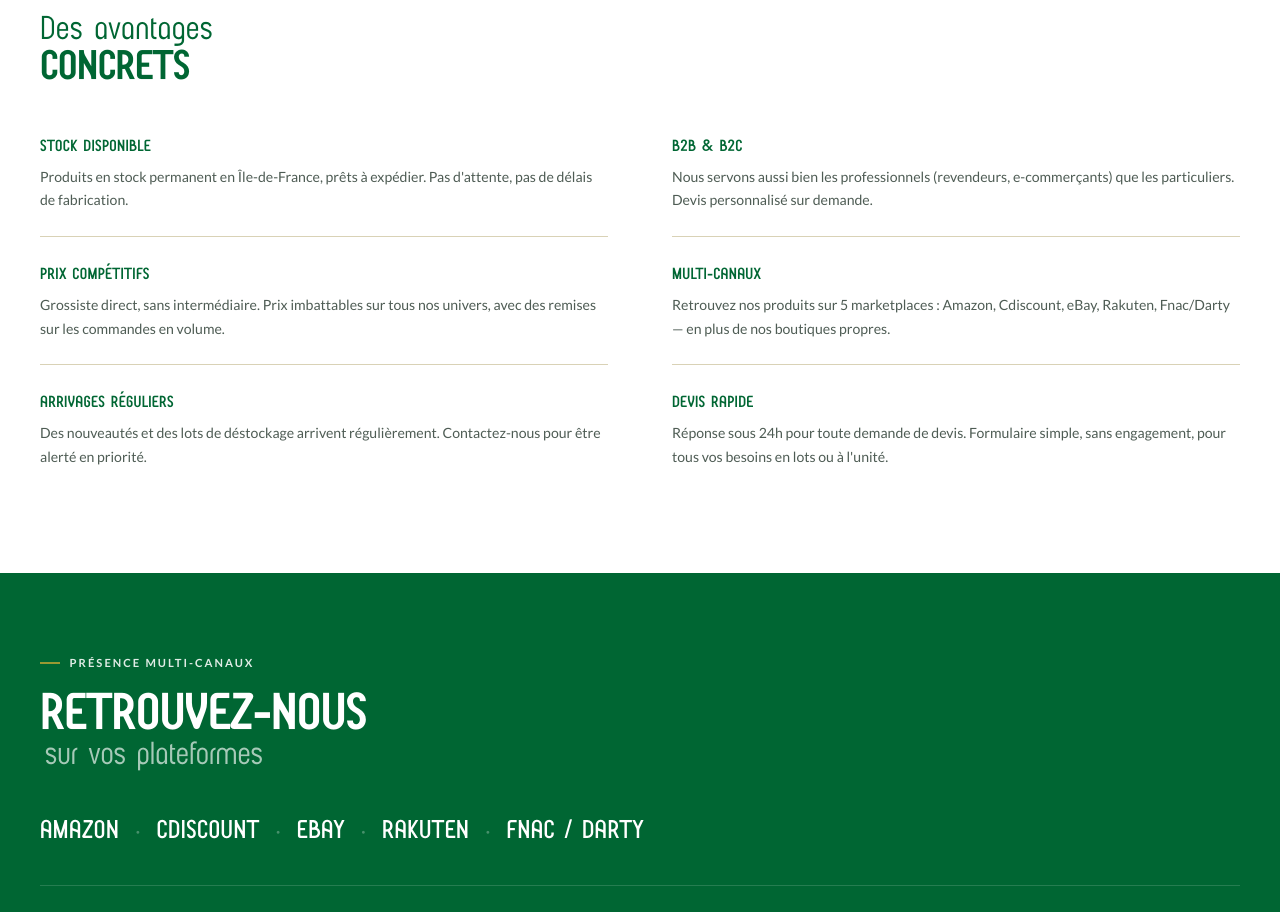
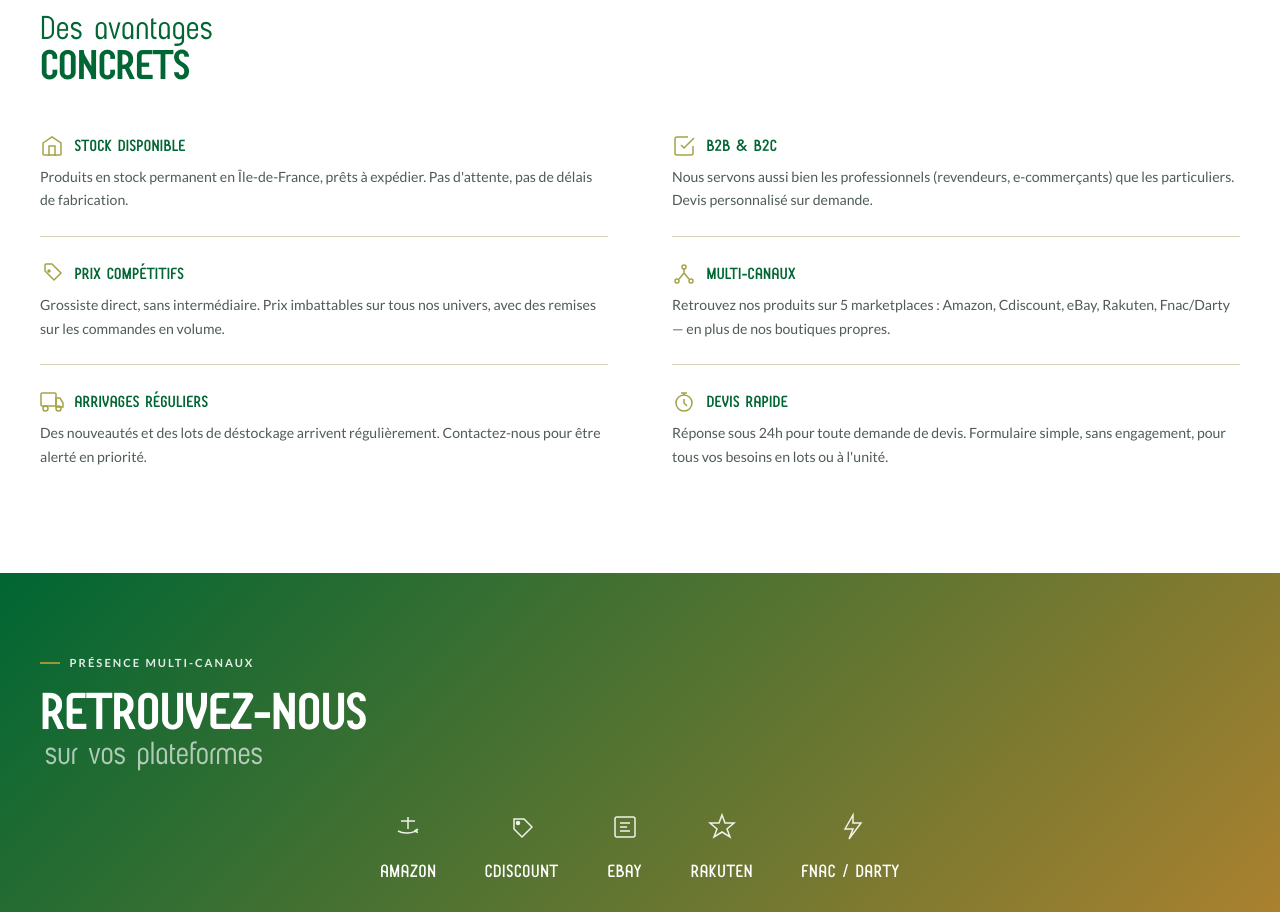
Before and after one commit to aymanalaouichh/DC-SKAT-site-vitrine, a plain HTML site: page index.html in a window 1280 px wide. Shown: the part 1883-2795 px from the top of the page. Drawn offline with Linux system fonts and the light colour scheme.

Commit message:
section logo

```diff
--- a/index.html
+++ b/index.html
@@ -423,6 +423,17 @@
     border-top: 1px solid var(--beige);
   }
   .arg-item:first-child { border-top: none; padding-top: 0; }
+  .arg-header {
+    display: flex;
+    align-items: center;
+    gap: 0.65rem;
+    margin-bottom: 0.4rem;
+  }
+  .arg-header svg {
+    flex-shrink: 0;
+    stroke: var(--or);
+    opacity: 0.9;
+  }
   .arg-title {
     font-family: var(--font-titre);
     font-weight: 700;
@@ -430,7 +441,6 @@
     text-transform: uppercase;
     color: var(--vert);
     letter-spacing: 0.02em;
-    margin-bottom: 0.4rem;
   }
   .arg-desc {
     font-size: 0.88rem;
@@ -440,7 +450,7 @@
 
   /* ─── SECTION MARKETPLACES ──────────────────── */
   .section-mp {
-    background: var(--vert);
+    background: linear-gradient(135deg, var(--vert) 0%, #B8832F 100%);
     padding: 4.5rem 1.5rem;
   }
   .mp-header { margin-bottom: 2.5rem; }
@@ -461,30 +471,34 @@
     padding-left: 0.15em;
   }
 
-  /* Noms des marketplaces en typographie large, séparés par · */
+  /* Marketplaces : grille centrée avec logos SVG */
   .mp-names {
     display: flex;
-    align-items: baseline;
+    justify-content: center;
+    align-items: flex-start;
     flex-wrap: wrap;
-    gap: 0;
+    gap: 3rem;
     margin-top: 2rem;
   }
+  .mp-item {
+    display: flex;
+    flex-direction: column;
+    align-items: center;
+    gap: 0.75rem;
+    text-align: center;
+  }
+  .mp-item svg {
+    opacity: 0.9;
+    transition: opacity 0.22s ease-out;
+  }
+  .mp-item:hover svg { opacity: 1; }
   .mp-name {
     font-family: var(--font-titre);
     font-weight: 600;
-    font-size: clamp(1.1rem, 2vw, 1.7rem);
+    font-size: clamp(0.85rem, 1.5vw, 1.1rem);
     color: var(--blanc-pur);
     text-transform: uppercase;
-    letter-spacing: 0.02em;
-    padding-right: 1rem;
-    white-space: nowrap;
-  }
-  .mp-sep {
-    font-family: var(--font-corps);
-    font-size: 1.2rem;
-    color: rgba(255,255,255,0.28);
-    padding-right: 1rem;
-    font-weight: 400;
+    letter-spacing: 0.04em;
   }
 
   /* Boutiques propres */
@@ -634,6 +648,7 @@
     .args-cols { grid-template-columns: 1fr; }
     .args-col:last-child .arg-item:first-child { border-top: 1px solid var(--beige); }
     /* Marketplaces */
+    .mp-names { gap: 2rem; }
     .mp-boutiques { flex-direction: column; gap: 1rem; }
   }
   @media (max-width: 640px) {
@@ -644,6 +659,7 @@
     .section-args { padding: 3.5rem 1.2rem; }
     .section-mp { padding: 3.5rem 1.2rem; }
     .section-cta { padding: 3.5rem 1.2rem; }
+    .mp-names { gap: 1.2rem; }
     .mp-boutiques-links { gap: 1rem; }
     .cta-box { padding: 2.5rem 2rem; }
   }
@@ -808,29 +824,70 @@
         <div class="args-cols">
           <div class="args-col">
             <div class="arg-item">
+              <div class="arg-header">
+                <svg width="24" height="24" viewBox="0 0 24 24" fill="none" stroke="currentColor" stroke-width="1.5" aria-hidden="true">
+                  <path d="M3 9l9-6 9 6v11a1 1 0 01-1 1H4a1 1 0 01-1-1V9z"/>
+                  <path d="M9 22V12h6v10"/>
+                </svg>
                 <h3 class="arg-title">Stock disponible</h3>
+              </div>
               <p class="arg-desc">Produits en stock permanent en Île-de-France, prêts à expédier. Pas d'attente, pas de délais de fabrication.</p>
             </div>
             <div class="arg-item">
+              <div class="arg-header">
+                <svg width="24" height="24" viewBox="0 0 24 24" fill="none" stroke="currentColor" stroke-width="1.5" aria-hidden="true">
+                  <path d="M12 2H6a1 1 0 00-1 1v6l9 9 7-7-9-9z"/>
+                  <circle cx="9" cy="9" r="1" fill="currentColor"/>
+                </svg>
                 <h3 class="arg-title">Prix compétitifs</h3>
+              </div>
               <p class="arg-desc">Grossiste direct, sans intermédiaire. Prix imbattables sur tous nos univers, avec des remises sur les commandes en volume.</p>
             </div>
             <div class="arg-item">
+              <div class="arg-header">
+                <svg width="24" height="24" viewBox="0 0 24 24" fill="none" stroke="currentColor" stroke-width="1.5" aria-hidden="true">
+                  <rect x="1" y="3" width="15" height="13" rx="1"/>
+                  <path d="M16 8h4l3 5v4h-7V8z"/>
+                  <circle cx="5.5" cy="18.5" r="2.5"/>
+                  <circle cx="18.5" cy="18.5" r="2.5"/>
+                </svg>
                 <h3 class="arg-title">Arrivages réguliers</h3>
+              </div>
               <p class="arg-desc">Des nouveautés et des lots de déstockage arrivent régulièrement. Contactez-nous pour être alerté en priorité.</p>
             </div>
           </div>
           <div class="args-col">
             <div class="arg-item">
+              <div class="arg-header">
+                <svg width="24" height="24" viewBox="0 0 24 24" fill="none" stroke="currentColor" stroke-width="1.5" aria-hidden="true">
+                  <path d="M9 11l3 3L22 4"/>
+                  <path d="M21 12v7a2 2 0 01-2 2H5a2 2 0 01-2-2V5a2 2 0 012-2h11"/>
+                </svg>
                 <h3 class="arg-title">B2B &amp; B2C</h3>
+              </div>
               <p class="arg-desc">Nous servons aussi bien les professionnels (revendeurs, e-commerçants) que les particuliers. Devis personnalisé sur demande.</p>
             </div>
             <div class="arg-item">
+              <div class="arg-header">
+                <svg width="24" height="24" viewBox="0 0 24 24" fill="none" stroke="currentColor" stroke-width="1.5" aria-hidden="true">
+                  <circle cx="12" cy="5" r="2"/>
+                  <circle cx="5" cy="19" r="2"/>
+                  <circle cx="19" cy="19" r="2"/>
+                  <path d="M12 7v4M12 11l-5 6M12 11l5 6"/>
+                </svg>
                 <h3 class="arg-title">Multi-canaux</h3>
+              </div>
               <p class="arg-desc">Retrouvez nos produits sur 5 marketplaces : Amazon, Cdiscount, eBay, Rakuten, Fnac/Darty — en plus de nos boutiques propres.</p>
             </div>
             <div class="arg-item">
+              <div class="arg-header">
+                <svg width="24" height="24" viewBox="0 0 24 24" fill="none" stroke="currentColor" stroke-width="1.5" aria-hidden="true">
+                  <circle cx="12" cy="13" r="8"/>
+                  <path d="M12 9v4l3 3"/>
+                  <path d="M9 3h6M12 3v2"/>
+                </svg>
                 <h3 class="arg-title">Devis rapide</h3>
+              </div>
               <p class="arg-desc">Réponse sous 24h pour toute demande de devis. Formulaire simple, sans engagement, pour tous vos besoins en lots ou à l'unité.</p>
             </div>
           </div>
@@ -852,15 +909,46 @@
         </div>
 
         <div class="mp-names" aria-label="Marketplaces partenaires">
+
+          <div class="mp-item">
+            <svg width="36" height="36" viewBox="0 0 36 36" fill="none" stroke="white" stroke-width="1.5" aria-hidden="true">
+              <path d="M8 22c5 3 15 3 20-2"/>
+              <path d="M24 22l3 1-1-3"/>
+              <path d="M11 12h14M18 8v12"/>
+            </svg>
             <span class="mp-name">Amazon</span>
-          <span class="mp-sep" aria-hidden="true">·</span>
+          </div>
+
+          <div class="mp-item">
+            <svg width="36" height="36" viewBox="0 0 36 36" fill="none" stroke="white" stroke-width="1.5" aria-hidden="true">
+              <path d="M10 10h10l8 8-10 10-8-8V10z"/>
+              <circle cx="14" cy="14" r="1.5" fill="white"/>
+            </svg>
             <span class="mp-name">Cdiscount</span>
-          <span class="mp-sep" aria-hidden="true">·</span>
+          </div>
+
+          <div class="mp-item">
+            <svg width="36" height="36" viewBox="0 0 36 36" fill="none" stroke="white" stroke-width="1.5" aria-hidden="true">
+              <rect x="8" y="8" width="20" height="20" rx="2"/>
+              <path d="M13 14h10M13 18h7M13 22h10"/>
+            </svg>
             <span class="mp-name">eBay</span>
-          <span class="mp-sep" aria-hidden="true">·</span>
+          </div>
+
+          <div class="mp-item">
+            <svg width="36" height="36" viewBox="0 0 36 36" fill="none" stroke="white" stroke-width="1.5" aria-hidden="true">
+              <polygon points="18,6 21,14 30,14 23,20 26,28 18,23 10,28 13,20 6,14 15,14"/>
+            </svg>
             <span class="mp-name">Rakuten</span>
-          <span class="mp-sep" aria-hidden="true">·</span>
+          </div>
+
+          <div class="mp-item">
+            <svg width="36" height="36" viewBox="0 0 36 36" fill="none" stroke="white" stroke-width="1.5" aria-hidden="true">
+              <path d="M20 6l-8 14h8l-4 10 12-16h-8z"/>
+            </svg>
             <span class="mp-name">Fnac / Darty</span>
+          </div>
+
         </div>
 
         <div class="mp-boutiques">
--- a/style.css
+++ b/style.css
@@ -161,18 +161,27 @@ img { display: block; max-width: 100%; }
   color: var(--blanc-pur);
   border-bottom-color: var(--or);
 }
-/* CTA nav : bronze, pas de soulignement */
-.nav a.nav-cta,
-.nav a.nav-cta:hover,
-.nav a.nav-cta.active {
+/* CTA nav */
+.nav a.nav-cta {
+  font-family: var(--font-titre);
+  font-weight: 800;
+  font-size: 0.78rem;
   background: var(--bronze);
   color: var(--blanc-pur);
   padding: 10px 24px;
-  margin-left: 1rem;
+  margin-left: 1.2rem;
+  border: none;
   border-bottom: none;
-  letter-spacing: 0.10em;
+  border-top: 2px solid var(--or);
+  letter-spacing: 0.08em;
+  transition: background var(--transition), box-shadow var(--transition), transform var(--transition);
 }
-.nav a.nav-cta:hover, .nav a.nav-cta.active {
+.nav a.nav-cta:hover {
+  background: var(--bronze-dk);
+  box-shadow: 0 4px 18px rgba(184,131,47,0.32);
+  transform: translateY(-1px);
+}
+.nav a.nav-cta.active {
   background: var(--bronze-dk);
 }
 
```
Lines whose indentation alone changed are shown as unchanged.
